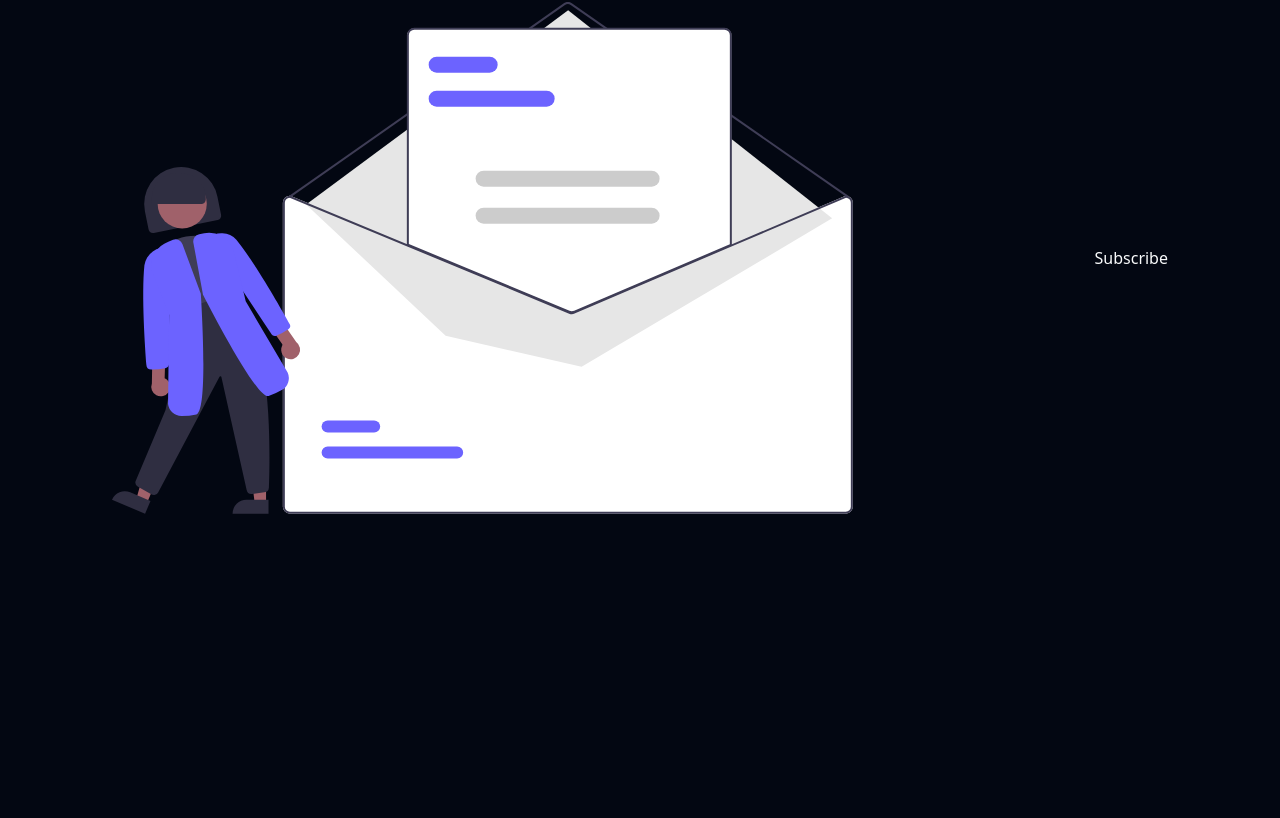
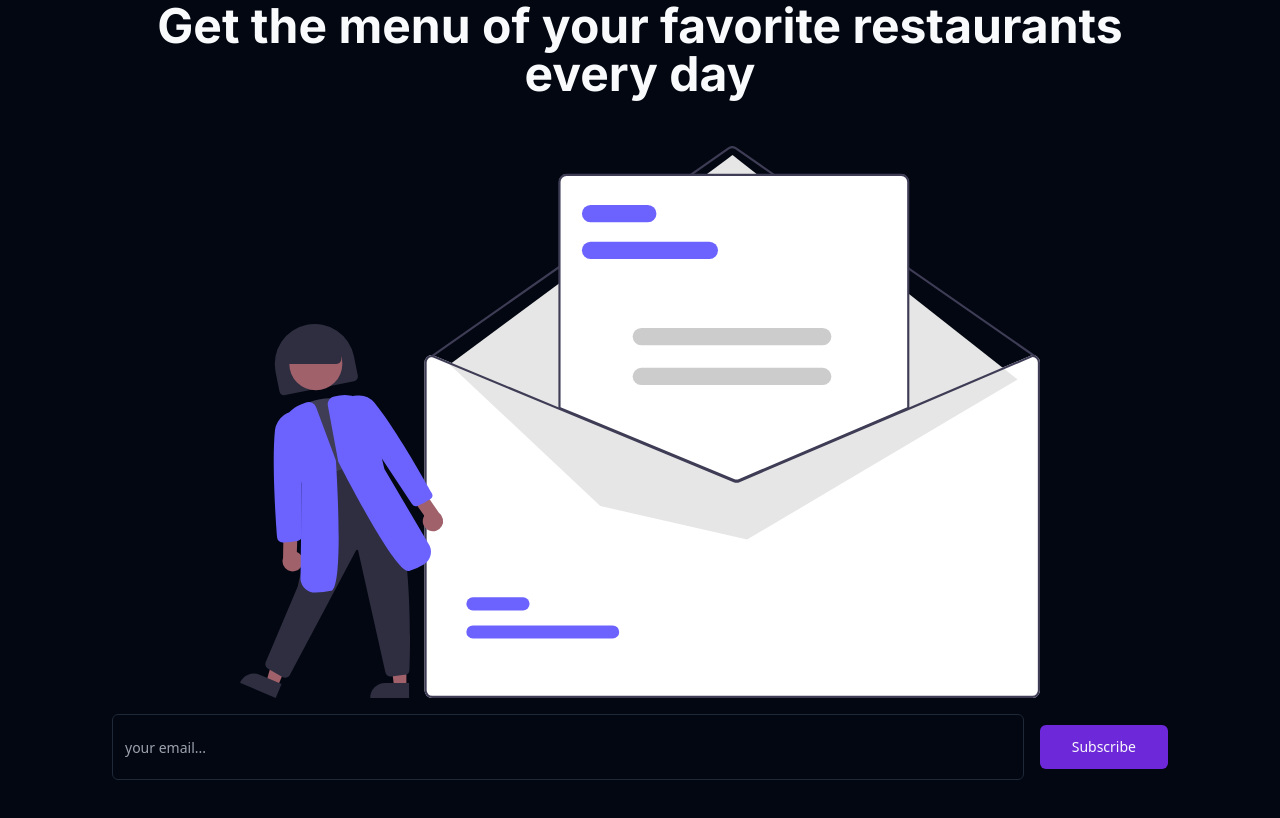
Before and after one commit to jonyBhatt/LuxeBite, a Next.js app: page / in a window 1280 px wide. Shown: the part 4414-5232 px from the top of the page. Before the commit the page ends 5008 px from the top, so only its background shows below. Built offline with nearby package versions, Linux system fonts and the light colour scheme; a web font is replaced by a local one.

Commit message:
docs: :white_check_mark: Subscribe Ui

```diff
--- a/public/svg/subs-cribe.tsx
+++ b/public/svg/subs-cribe.tsx
@@ -1,4 +1,4 @@
-export const SubsCribe = () => {
+export const SubsCribe = ({className}:{className?:string}) => {
   return (
     <svg
       xmlns="http://www.w3.org/2000/svg"
--- a/src/components/shared/home/subscribe-input.tsx
+++ b/src/components/shared/home/subscribe-input.tsx
@@ -1,7 +1,13 @@
+import { Button } from "@/components/ui/button";
+import { Input } from "@/components/ui/input";
+
 const SubsCribeInput = () => {
-    return (<div>
-        Subscribe
-    </div> );
-}
+  return (
+    <div className="mt-6 w-full flex  gap-4 items-center lg:mt-0">
+      <Input placeholder="your email..." className="py-8" />
+      <Button size={"lg"}>Subscribe</Button>
+    </div>
+  );
+};
 
 export default SubsCribeInput;
--- a/src/components/shared/home/subscribe.tsx
+++ b/src/components/shared/home/subscribe.tsx
@@ -5,9 +5,16 @@ import SubsCribeInput from "./subscribe-input";
 
 const Subscribe = () => {
   return (
-    <div className="container mt-20 flex flex-col md:flex-row items-center justify-center md:justify-between gap-4">
-          <SubsCribe />
-          <SubsCribeInput />
+    <div className="container mt-20 flex flex-col  items-center justify-center gap-4">
+      <h2 className="text-5xl font-bold font-Inter text-center mb-8">Get the menu of your favorite restaurants every day</h2>
+      <Image
+        src="/svg/subscribe.svg"
+        alt="subscribe"
+        width={800}
+              height={300}
+              className="object-cover object-center"
+      />
+      <SubsCribeInput />
     </div>
   );
 };
```
